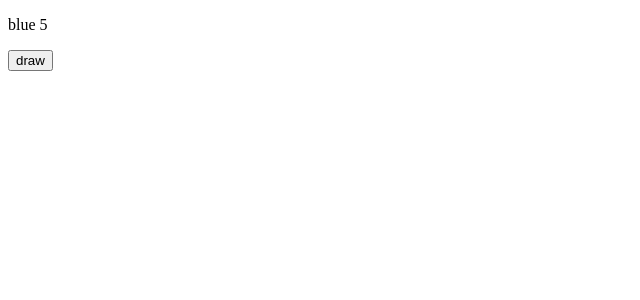
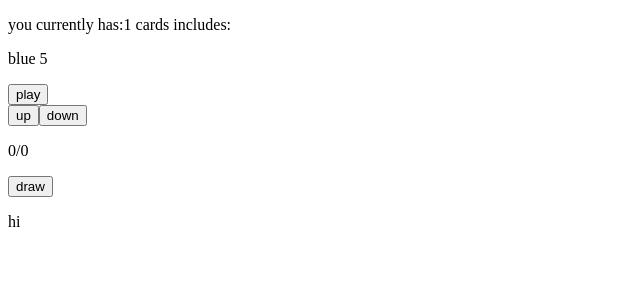
Before and after one commit to gdeater/UNO, a React (Vite) app: page / in a window 1280 px wide. Both pictures are taken after a click on the button "draw". Shown: the top 300 px of the page, without its empty margins (0-640 px from the left). Built offline with nearby package versions, Linux system fonts and the light colour scheme.

Commit message:
added the card displayment function and the page changing

```diff
--- a/src/App.jsx
+++ b/src/App.jsx
@@ -1,5 +1,6 @@
 import DrawCardButton from "./game/drawCardButton";
 import Display from "./game/display";
+import Annoucement from "./game/Announcement";
 import { useState } from "react";
 function App(){
   const [pack,setPack] = useState([]);
@@ -7,6 +8,7 @@ function App(){
     <div>
       <Display pack={pack}/>
       <DrawCardButton setPack={setPack} pack={pack}></DrawCardButton>
+      <Annoucement/>
     </div>
   );
 }
--- /dev/null
+++ b/src/game/Announcement.jsx
@@ -0,0 +1,8 @@
+function Annoucement(){
+    return(
+        <div>
+            <p>hi</p>
+        </div>
+    );
+}
+export default Annoucement;
--- a/src/game/display.jsx
+++ b/src/game/display.jsx
@@ -1,11 +1,37 @@
+import { useState } from "react";
 function Display({pack}){
+    const [page,setPage] = useState(0);
+    function changePage(dir){
+        if (dir === 0){
+            if (page === 0){
+                return;
+            }
+            setPage(page - 1);
+        }
+        if (dir === 1){
+            if (page === Math.floor(pack.length / 5)){
+                return;
+            }
+            setPage(page + 1);
+        }
+    }
+    function playCard(card){
+        console.log(card);
+    }
     return(
         <div>
-            {pack.map((card,idx) => (
-                <p key={idx}>
-                    {`${card.color} ${card.number}`}
-                </p>
+            <p>you currently has:{pack.length} cards includes:</p>
+            {pack.slice(page*5,(page+1)*5).map((card,idx) => (
+                <div key={idx}>
+                    <p>
+                        {`${card.color} ${card.number}`}
+                    </p>
+                    <button onClick={() => playCard(card)}>play</button>
+                </div>
             ))}
+            <button onClick={() => changePage(0)}>up</button>
+            <button onClick={() => changePage(1)}>down</button>
+            <p>{page}/{Math.floor(pack.length / 5)}</p>
         </div>
     );
 }
```
